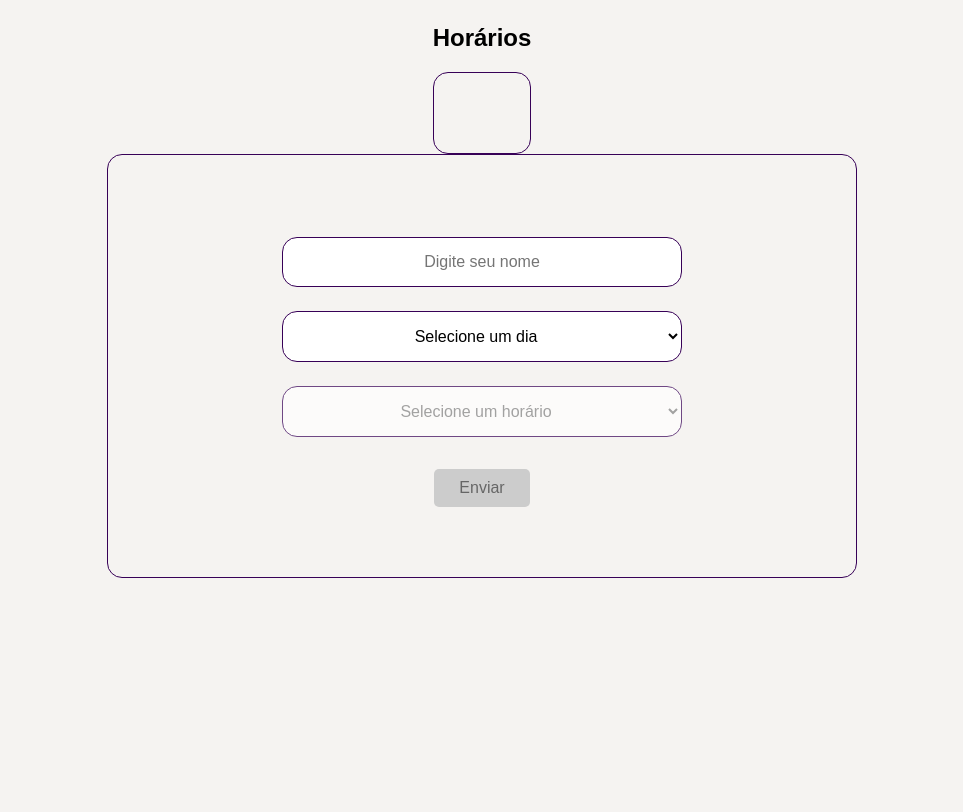
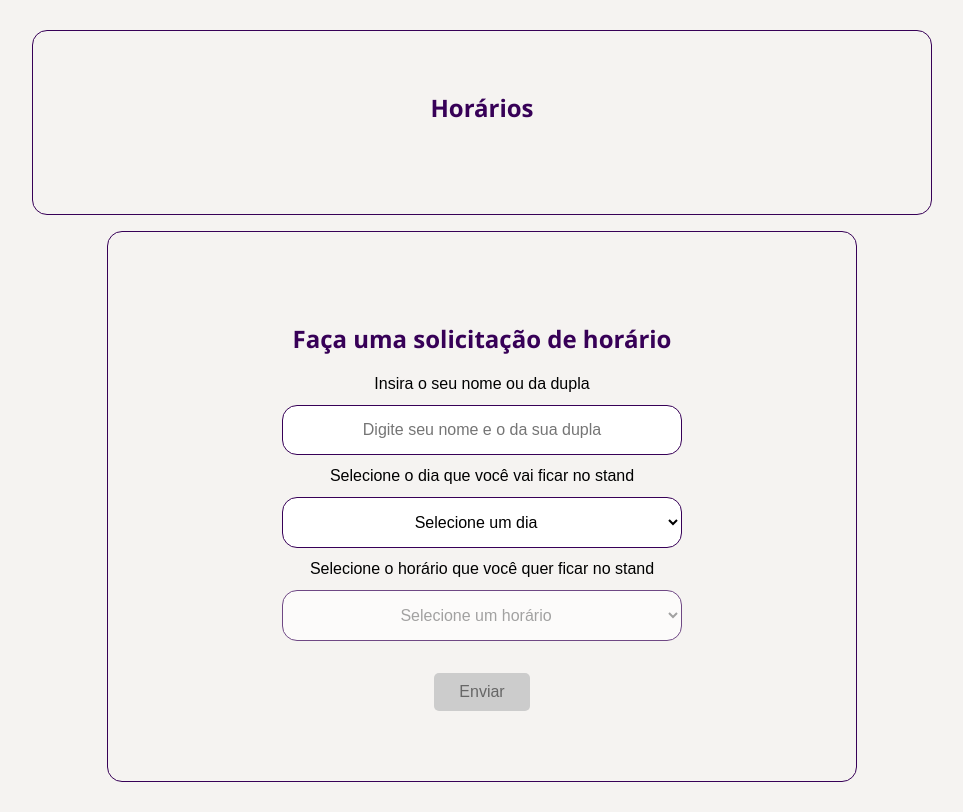
Before and after one commit to MatheusAK/Projeto-stand, a plain HTML site: page public/index.html in a window 1280 px wide. Shown: the part 101-913 px from the top of the page, without its empty margins (158-1121 px from the left). Before the commit the page ends 800 px from the top, so only its background shows below. Drawn offline with Linux system fonts and the light colour scheme; no server answers.

Commit message:
Correções

```diff
--- a/public/index.html
+++ b/public/index.html
@@ -11,29 +11,37 @@
 <body>
     <div class="main">
         <h1>Dê seu nome para o stand!</h1>
-        <div class="horarios">
+        <div class="container">
             <h2>Horários</h2>
             <div class="tabelas" id="tabelas">
 
             </div>
         </div>
         <div class="form">
-            <input id="nome" class="input" type="text" name="name" placeholder="Digite seu nome" required>
+            <h2>Faça uma solicitação de horário</h2>
 
+            <label for="nome">Insira o seu nome ou da dupla</label>
+            <input id="nome" class="input" type="text" name="name" placeholder="Digite seu nome e o da sua dupla"
+                required>
+
+            <label for="dia">Selecione o dia que você vai ficar no stand</label>
             <select id="dia" class="input" name="category" required>
                 <option disabled selected value="">Selecione um dia</option>
             </select>
 
+            <label for="horario">Selecione o horário que você quer ficar no stand</label>
             <select id="horario" class="input" name="time" disabled required>
                 <option value="" disabled selected>Selecione um horário</option>
+            </select>
 
-            </select>
-            <button id="enviar" class="button-disabled" type="submit" disabled>Enviar</button>
+            <button id="enviar" class="button-disabled" type="submit" disabled>
+                Enviar
+            </button>
         </div>
     </div>
-        <script src="js/form_visuals.js"></script>
-        <script src="js/user.js"></script>
-        <script src="js/tabela.js"></script>
+    <script src="js/form_visuals.js"></script>
+    <script src="js/user.js"></script>
+    <script src="js/tabela.js"></script>
 </body>
 
 </html>
--- a/public/js/operador.js
+++ b/public/js/operador.js
@@ -84,6 +84,7 @@
 
         if (resultado.sucesso) {
             alert(`Solicitações apagadas: ${resultado.linhasApagadas}`);
+            location.reload();
         } else {
             alert("Erro ao resetar solicitações.");
         }
--- a/public/js/user.js
+++ b/public/js/user.js
@@ -62,6 +62,7 @@
             headers: { "Content-Type": "application/json" },
             body: JSON.stringify({ pessoa: nome.value, id_horario: selectHorario.value })
         });
+        alert("Solicitação Enviada!O irmão responsável vai adicionar seu nome na tabela em breve.");
 
         if (!resposta.ok) {
             throw new Error(`Erro ao enviar solicitação: ${resposta.status}`);
--- a/public/operador.css
+++ b/public/operador.css
@@ -11,8 +11,9 @@
     font-family: Arial, sans-serif;
 }
 
-h1, h2 {
+h1, h2, p {
     color: #370057;
+    font-family: 'Segoe UI', Tahoma, Geneva, Verdana, sans-serif;
 }
 
 .main {
--- a/public/user.css
+++ b/public/user.css
@@ -10,12 +10,18 @@
     font-family: Arial, sans-serif;
 }
 
+h1, h2, p {
+    color: #370057;
+    font-family: 'Segoe UI', Tahoma, Geneva, Verdana, sans-serif;
+}
+
 .main {
     min-height: 100vh;
 
     display: flex;
     flex-direction: column;
     align-items: center;
+    gap: 2vh;
 
     padding: 30px 20px;
 }
@@ -28,18 +34,26 @@
     margin: 0 0 30px;
 }
 
-.tabelas {
+.container {
     width: min(100%, 900px);
 
     display: flex;
     flex-wrap: wrap;
     justify-content: center;
     gap: 20px;
-
     padding: clamp(20px, 5vw, 40px);
 
     border: 1px solid #370057;
     border-radius: 15px;
+}
+
+.tabelas {
+    width: min(100%, 900px);
+    padding: 5px;
+
+    display: flex;
+    flex-wrap: wrap;
+    justify-content: center;
 }
 
 .tabela {
```
Also changed, not shown: 1 other file.
